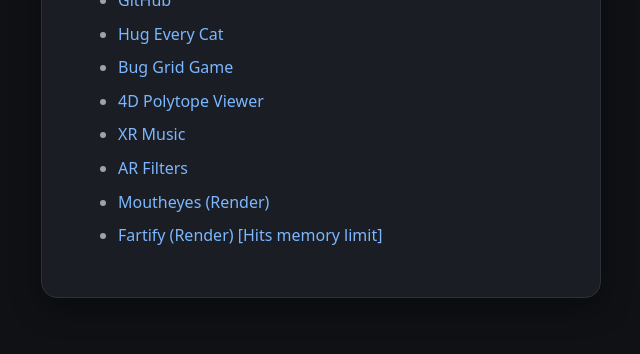
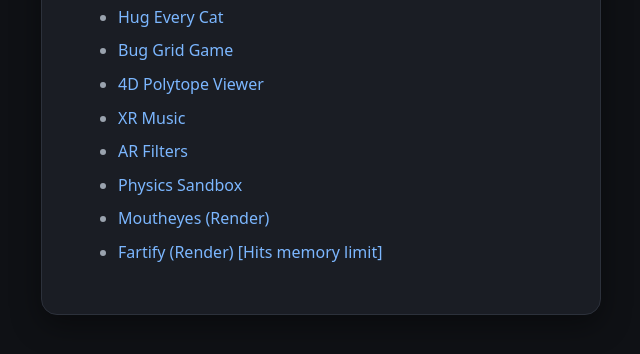
Before and after one commit to Lindblum/lindblum.github.io, a plain HTML site: page index.html in a window 1280 px wide. Shown: the part 306-660 px from the top of the page, without its empty margins (319-959 px from the left). Drawn offline with Linux system fonts and the light colour scheme.

Commit message:
Added Physics Sandbox

```diff
--- a/index.html
+++ b/index.html
@@ -68,6 +68,7 @@
             <li><a href="./4d-viewer-threejs/">4D Polytope Viewer</a></li>
 			<li><a href="./xr-music-threejs/">XR Music</a></li>
 			<li><a href="./ar-filters-threejs/">AR Filters</a></li>
+			<li><a href="./physics-sandbox-threejs/">Physics Sandbox</a></li>
             <li><a href="https://moutheyes-py.onrender.com">Moutheyes (Render)</a></li>
             <li><a href="https://fartify-py.onrender.com">Fartify (Render) [Hits memory limit]</a></li>
         </ul>
```
